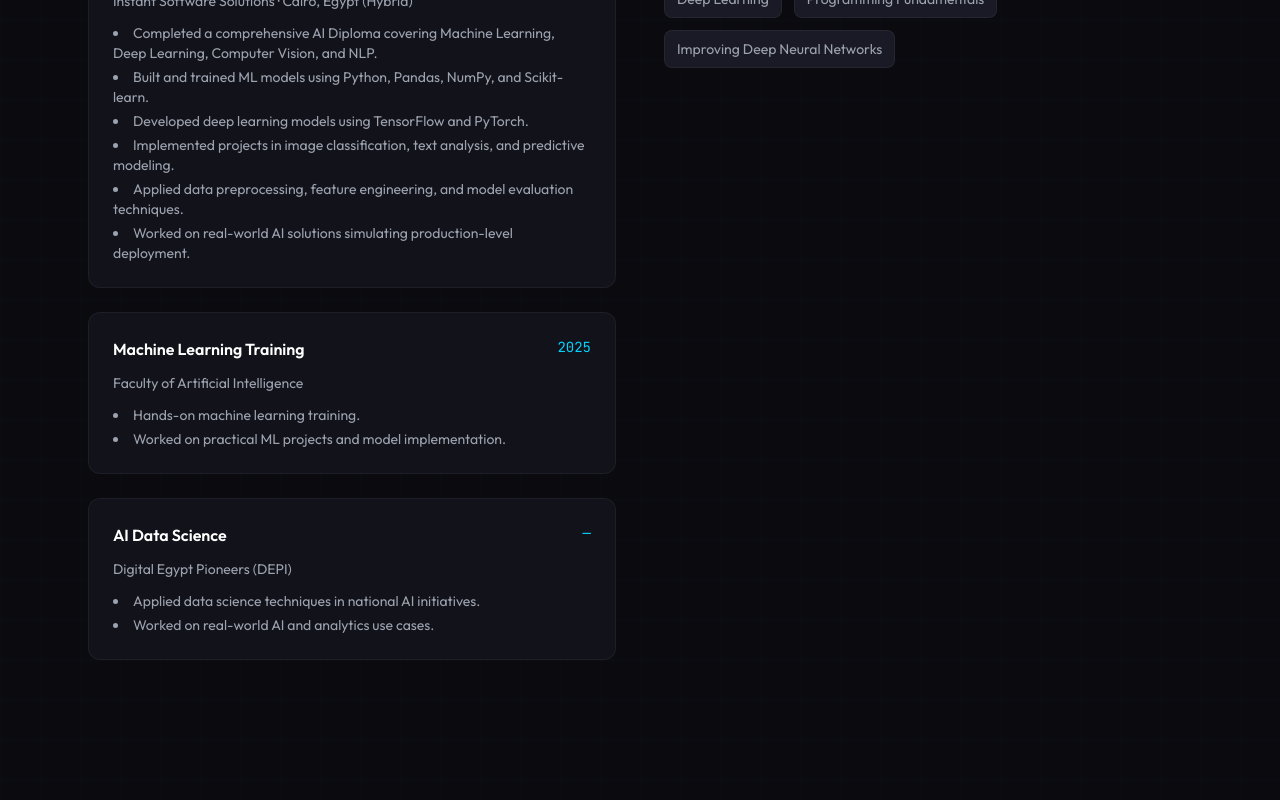
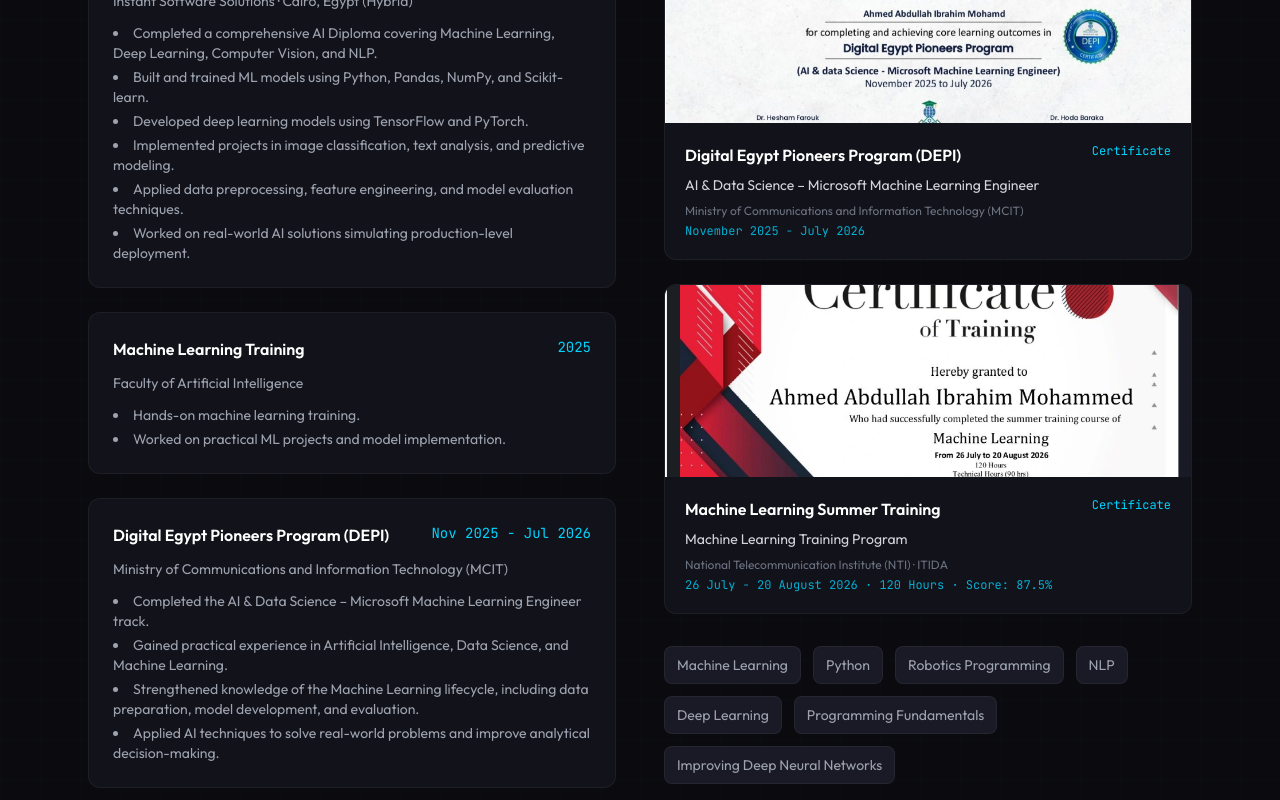
Before and after one commit to a7medabdullah7/portfolio, a Next.js app: page / in a window 1280 px wide. Shown: the part 2340-3140 px from the top of the page. Built offline with nearby package versions, Linux system fonts and the light colour scheme.

Commit message:
Update Experience.tsx

```diff
--- a/components/Experience.tsx
+++ b/components/Experience.tsx
@@ -13,7 +13,7 @@
       "Developed deep learning models using TensorFlow and PyTorch.",
       "Implemented projects in image classification, text analysis, and predictive modeling.",
       "Applied data preprocessing, feature engineering, and model evaluation techniques.",
-      "Worked on real-world AI solutions simulating production-level deployment."
+      "Worked on real-world AI solutions simulating production-level deployment.",
     ],
   },
   {
@@ -22,32 +22,69 @@
     year: "2025",
     points: [
       "Hands-on machine learning training.",
-      "Worked on practical ML projects and model implementation."
+      "Worked on practical ML projects and model implementation.",
     ],
   },
   {
-    title: "AI Data Science",
-    org: "Digital Egypt Pioneers (DEPI)",
-    year: "—",
+    title: "Digital Egypt Pioneers Program (DEPI)",
+    org: "Ministry of Communications and Information Technology (MCIT)",
+    year: "Nov 2025 - Jul 2026",
     points: [
-      "Applied data science techniques in national AI initiatives.",
-      "Worked on real-world AI and analytics use cases."
+      "Completed the AI & Data Science – Microsoft Machine Learning Engineer track.",
+      "Gained practical experience in Artificial Intelligence, Data Science, and Machine Learning.",
+      "Strengthened knowledge of the Machine Learning lifecycle, including data preparation, model development, and evaluation.",
+      "Applied AI techniques to solve real-world problems and improve analytical decision-making.",
     ],
   },
 ];
 
 const certificates = [
-  { name: "Machine Learning", link: "#" },
-  { name: "Python", link: "#" },
-  { name: "Robotics Programming", link: "#" },
-  { name: "NLP", link: "#" },
-  { name: "Deep Learning", link: "#" },
-  { name: "Programming Fundamentals", link: "#" },
+  {
+    name: "Machine Learning",
+    link: "#",
+  },
+  {
+    name: "Python",
+    link: "#",
+  },
+  {
+    name: "Robotics Programming",
+    link: "#",
+  },
+  {
+    name: "NLP",
+    link: "#",
+  },
+  {
+    name: "Deep Learning",
+    link: "#",
+  },
+  {
+    name: "Programming Fundamentals",
+    link: "#",
+  },
 
-  // ✅ Coursera Certificate
+  // Coursera Certificate
   {
     name: "Improving Deep Neural Networks",
     link: "https://www.coursera.org/account/accomplishments/verify/6OFE5JB0GVB2",
+  },
+];
+
+const featuredCertificates = [
+  {
+    name: "Digital Egypt Pioneers Program (DEPI)",
+    title: "AI & Data Science – Microsoft Machine Learning Engineer",
+    organization: "Ministry of Communications and Information Technology (MCIT)",
+    date: "November 2025 - July 2026",
+    image: "/images/depi-certificate.png",
+  },
+  {
+    name: "Machine Learning Summer Training",
+    title: "Machine Learning Training Program",
+    organization: "National Telecommunication Institute (NTI) · ITIDA",
+    date: "26 July - 20 August 2026 · 120 Hours · Score: 87.5%",
+    image: "/images/nti-certificate.png",
   },
 ];
 
@@ -56,6 +93,7 @@
     <section id="experience" className="py-24 relative">
       <div className="max-w-6xl mx-auto px-6">
 
+        {/* Section Heading */}
         <motion.h2
           initial={{ opacity: 0, y: 20 }}
           whileInView={{ opacity: 1, y: 0 }}
@@ -76,7 +114,10 @@
 
         <div className="grid md:grid-cols-2 gap-12">
 
+          {/* ========================= */}
           {/* Internships */}
+          {/* ========================= */}
+
           <div>
             <h3 className="text-lg font-semibold text-white mb-6">
               Internships
@@ -92,11 +133,12 @@
                   transition={{ delay: i * 0.1 }}
                   className="rounded-xl bg-dark-800 border border-white/5 p-6 hover:border-accent-cyan/40 transition-all duration-300"
                 >
-                  <div className="flex justify-between items-start mb-3">
+                  <div className="flex justify-between items-start gap-4 mb-3">
                     <p className="text-white font-semibold">
                       {exp.title}
                     </p>
-                    <span className="text-accent-cyan text-sm font-mono">
+
+                    <span className="text-accent-cyan text-sm font-mono whitespace-nowrap">
                       {exp.year}
                     </span>
                   </div>
@@ -115,12 +157,74 @@
             </div>
           </div>
 
+          {/* ========================= */}
           {/* Certificates */}
+          {/* ========================= */}
+
           <div>
             <h3 className="text-lg font-semibold text-white mb-6">
               Certificates
             </h3>
 
+            {/* Featured Certificates */}
+            <div className="space-y-6 mb-8">
+              {featuredCertificates.map((cert, i) => (
+                <motion.a
+                  key={cert.name}
+                  href={cert.image}
+                  target="_blank"
+                  rel="noopener noreferrer"
+                  initial={{ opacity: 0, y: 20 }}
+                  whileInView={{ opacity: 1, y: 0 }}
+                  viewport={{ once: true }}
+                  transition={{ delay: i * 0.1 }}
+                  className="group block rounded-xl bg-dark-800 border border-white/5 overflow-hidden hover:border-accent-cyan/40 transition-all duration-300"
+                >
+                  {/* Certificate Image */}
+                  <div className="relative overflow-hidden bg-dark-700">
+                    <img
+                      src={cert.image}
+                      alt={`${cert.name} certificate`}
+                      className="w-full h-48 object-cover object-center group-hover:scale-[1.02] transition-transform duration-500"
+                    />
+
+                    {/* Overlay */}
+                    <div className="absolute inset-0 bg-black/0 group-hover:bg-black/20 transition-all duration-300 flex items-center justify-center">
+                      <span className="opacity-0 group-hover:opacity-100 transition-opacity duration-300 px-4 py-2 rounded-lg bg-black/70 text-white text-sm font-medium">
+                        View Certificate
+                      </span>
+                    </div>
+                  </div>
+
+                  {/* Certificate Information */}
+                  <div className="p-5">
+                    <div className="flex justify-between items-start gap-4 mb-2">
+                      <h4 className="text-white font-semibold">
+                        {cert.name}
+                      </h4>
+
+                      <span className="text-accent-cyan text-xs font-mono whitespace-nowrap">
+                        Certificate
+                      </span>
+                    </div>
+
+                    <p className="text-gray-300 text-sm mb-2">
+                      {cert.title}
+                    </p>
+
+                    <p className="text-gray-500 text-xs mb-1">
+                      {cert.organization}
+                    </p>
+
+                    <p className="text-accent-cyan/80 text-xs font-mono">
+                      {cert.date}
+                    </p>
+                  </div>
+                </motion.a>
+              ))}
+            </div>
+
+            {/* Other Certificates */}
             <motion.div
               initial={{ opacity: 0 }}
               whileInView={{ opacity: 1 }}
@@ -140,7 +244,6 @@
               ))}
             </motion.div>
           </div>
-
         </div>
       </div>
     </section>
```
